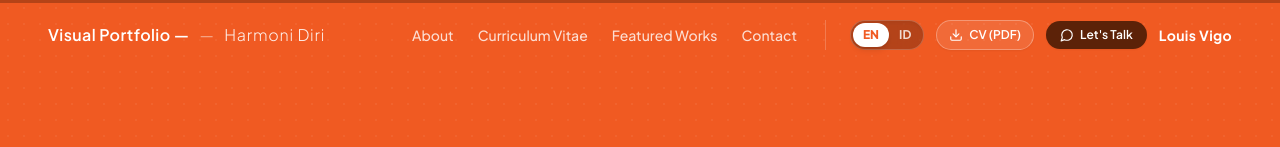
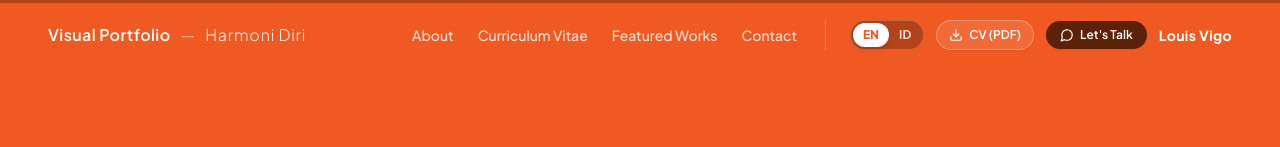
Before and after one commit to maxlouisvigo/luckies-plaza, a React (Vite) app: page / in a window 1280 px wide. Shown: the top 147 px of the page. Built offline with nearby package versions, Linux system fonts and the light colour scheme.

Commit message:
fix(navbar): remove duplicate em-dash in Visual Portfolio section breadcrumb

```diff
--- a/src/components/Navbar.jsx
+++ b/src/components/Navbar.jsx
@@ -82,7 +82,7 @@ export const Navbar = ({ activeSection, lang = 'en', onToggleLang, t = portfolio
           {/* Left Title: Exactly "Visual Portfolio — [Section]" */}
           <div className="flex items-center space-x-3 text-white">
             <span className="font-semibold text-sm md:text-base tracking-wide flex items-center">
-              <span>{t?.nav?.viewPdf || 'Visual Portfolio'}</span>
+              <span>{(t?.nav?.viewPdf || 'Visual Portfolio').replace(/\s*—\s*$/, '')}</span>
               <span className="mx-2.5 text-white/60 font-light">—</span>
               <span className="font-light tracking-wider capitalize text-white/90">
                 {activeSection || 'Cover'}
--- a/src/data/portfolioData.js
+++ b/src/data/portfolioData.js
@@ -7,7 +7,7 @@ export const portfolioTranslations = {
       contact: "Contact",
       downloadCv: "CV (PDF)",
       letsTalk: "Let's Talk",
-      viewPdf: "Visual Portfolio —"
+      viewPdf: "Visual Portfolio"
     },
     cover: {
       tagline: "Branding — Social Media — Print Media",
@@ -348,7 +348,7 @@ export const portfolioTranslations = {
       contact: "Kontak",
       downloadCv: "CV (PDF)",
       letsTalk: "Ngobrol Yuk",
-      viewPdf: "Visual Portfolio —"
+      viewPdf: "Visual Portfolio"
     },
     cover: {
       tagline: "Branding — Media Sosial — Media Cetak",
```
Also changed, not shown: 1 other file (tests, documents, lock files or other folders).
